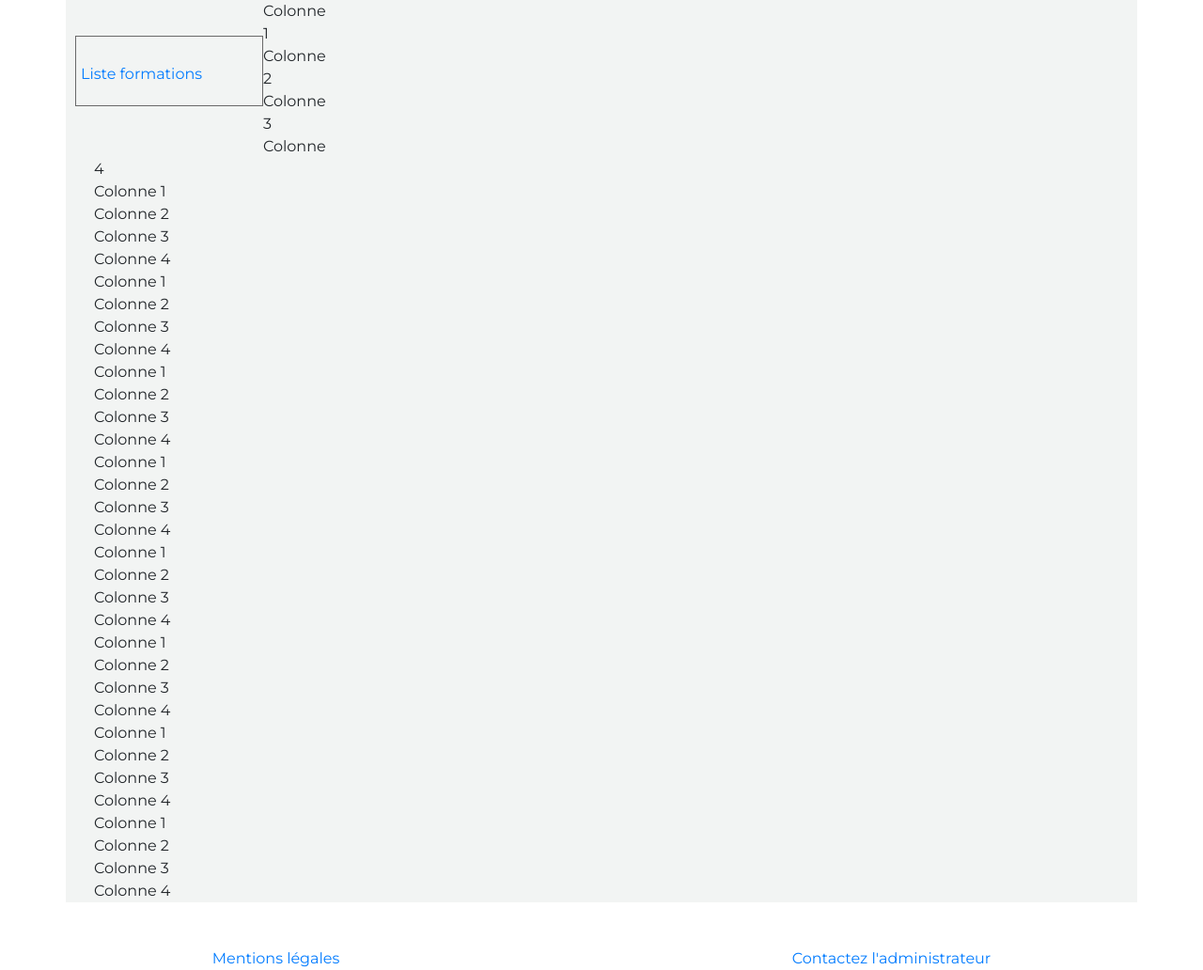
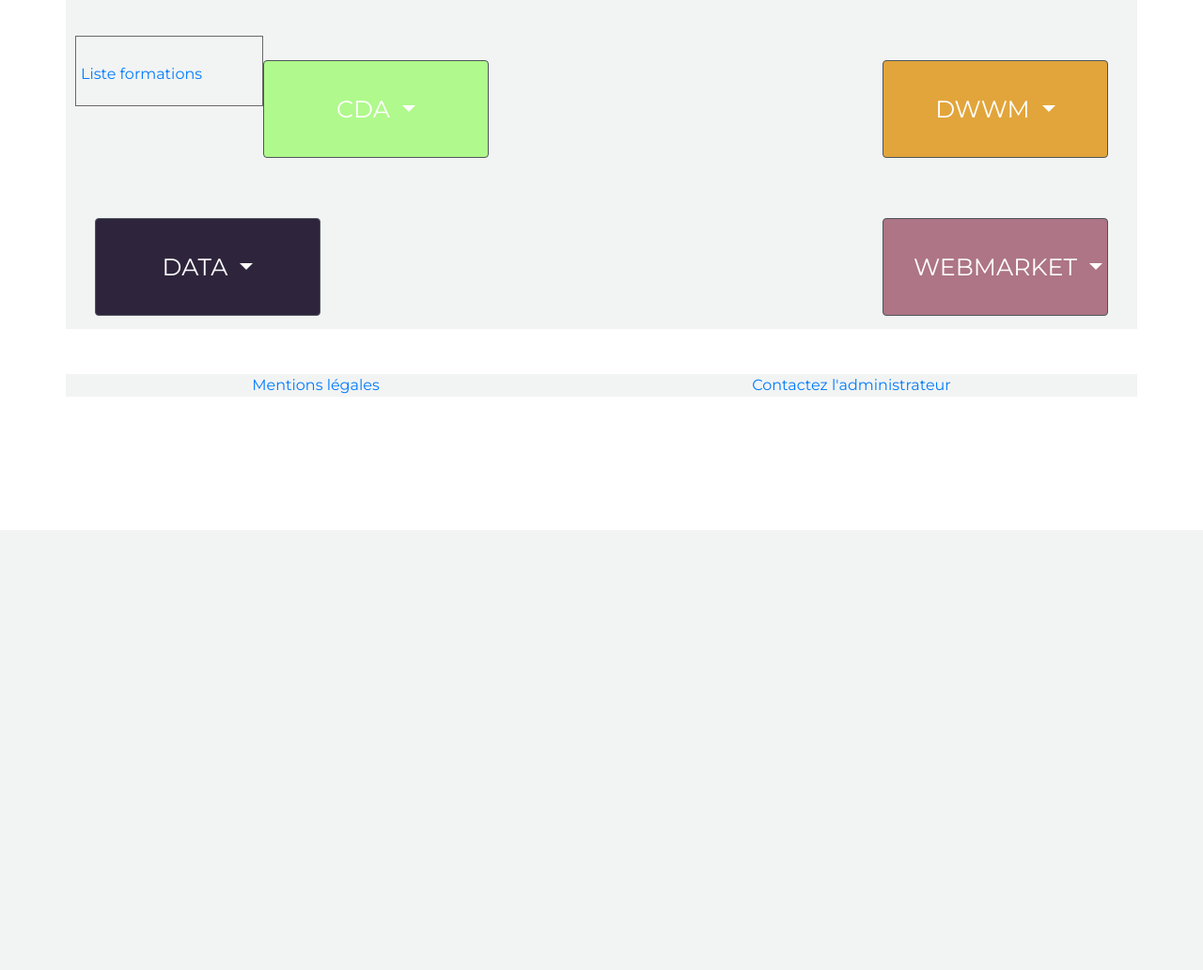
Before and after one commit to marie-bsr/Projet_CDA_Satisfaktion, a Python web app: template templates/page.html in a window 1280 px wide. Shown: the part 236-1268 px from the top of the page at 94% size. After the commit the page ends 800 px from the top, so only its background shows below. Run offline with Jinja, Linux system fonts and the light colour scheme; the template is opened without the code that fills it: most values are stand-ins (such as "Sample title", 1, 10 or a date in 2020); some libraries are stand-ins or nearby versions.

Commit message:
Connect_MYSQL + links

```diff
--- a/static/main.css
+++ b/static/main.css
@@ -71,3 +71,47 @@ body{
 .btn_admin:hover{
     background-color: lightgray;
 }
+
+.liste_formations{
+    min-height: 350px;
+}
+
+.dropdown{
+    margin-top: 4rem;
+}
+
+.dropdown a{
+    padding:2rem;
+    width: 15rem;
+    font-size: 19pt;
+}
+
+.CDA{
+    background-color: greenyellow;
+}
+.CDA:hover{
+    background-color: lightgreen;
+    transition-duration: 0.5s;
+}
+.DATA{
+    background-color: yellow;
+}
+.DATA:hover{
+    background-color: lightyellow;
+    transition-duration: 0.5s;
+}
+.WEBMARKET{
+    background-color: purple;
+
+}
+.WEBMARKET:hover{
+    background-color: rgb(231, 141, 211);
+    transition-duration: 0.5s;
+}
+.DWWM{
+    background-color: rgb(153, 17, 17);
+}
+.DWWM:hover{
+    background-color: lightpink;
+    transition-duration: 0.5s;
+}
--- a/templates/Index.html
+++ b/templates/Index.html
@@ -9,8 +9,11 @@
     <link rel="stylesheet" href="https://stackpath.bootstrapcdn.com/bootstrap/4.3.1/css/bootstrap.min.css"
         integrity="sha384-ggOyR0iXCbMQv3Xipma34MD+dH/1fQ784/j6cY/iJTQUOhcWr7x9JvoRxT2MZw1T" crossorigin="anonymous">
     <link rel="stylesheet" href="https://cdnjs.cloudflare.com/ajax/libs/font-awesome/4.7.0/css/font-awesome.min.css">
-    <link rel="stylesheet" type="text/css" href="../static/main.css">
+    <link rel="stylesheet" type="text/css" href="{{ url_for('static', filename='main.css')}}">
     <link href="https://fonts.googleapis.com/css?family=Montserrat&display=swap" rel="stylesheet">
+    <script src="https://code.jquery.com/jquery-3.2.1.slim.min.js" integrity="sha384-KJ3o2DKtIkvYIK3UENzmM7KCkRr/rE9/Qpg6aAZGJwFDMVNA/GpGFF93hXpG5KkN" crossorigin="anonymous"></script>
+<script src="https://cdnjs.cloudflare.com/ajax/libs/popper.js/1.12.9/umd/popper.min.js" integrity="sha384-ApNbgh9B+Y1QKtv3Rn7W3mgPxhU9K/ScQsAP7hUibX39j7fakFPskvXusvfa0b4Q" crossorigin="anonymous"></script>
+<script src="https://maxcdn.bootstrapcdn.com/bootstrap/4.0.0/js/bootstrap.min.js" integrity="sha384-JZR6Spejh4U02d8jOt6vLEHfe/JQGiRRSQQxSfFWpi1MquVdAyjUar5+76PVCmYl" crossorigin="anonymous"></script>
 </head>
 
 <body>
@@ -50,9 +53,12 @@
     <div class=" container">
         {% block content %}{% endblock %}
     </div>
-    <footer class="row justify-content-around mt-5">
-        <a href="#">Mentions légales</a>
-        <a href="#">Contactez l'administrateur</a>
+    <footer class="container  mt-5">
+        <div class="row justify-content-around">
+                <a href="#">Mentions légales</a>
+                <a href="#">Contactez l'administrateur</a>
+
+        </div>
     </footer>
     </div>
 </body>
@@ -75,4 +81,18 @@
         alert(message)
     }
 
+    color_table = ["#b0f98c", "#e2a53b", "#2e253d", "#ad7585"]
+    color_table_hover = [ "#5bc128", "#f7ac2a", "#44355b", "#d8a2b1"]
+    var dropdown = document.getElementsByClassName("dropdown-toggle");
+    for(let i = 0; i < dropdown.length; i++){
+        dropdown[i].style.backgroundColor = color_table[i];
+        dropdown[i].addEventListener("mouseover", function(e){
+            dropdown[i].style.backgroundColor = color_table_hover[i];
+        })
+        dropdown[i].addEventListener("mouseout", function(e){
+            dropdown[i].style.backgroundColor = color_table[i];
+        })
+    }
+
+
 </script>
--- a/templates/page.html
+++ b/templates/page.html
@@ -3,40 +3,71 @@
 {% block name %}{% if profil is defined%}{{profil.nom}}{% endif %}{% endblock %}
 {% block content %}
 
-<div class="col-3">Colonne 1</div>
-<div class="col-3">Colonne 2</div>
-<div class="col-3">Colonne 3</div>
-<div class="col-3">Colonne 4</div>
-<div class="col-3">Colonne 1</div>
-<div class="col-3">Colonne 2</div>
-<div class="col-3">Colonne 3</div>
-<div class="col-3">Colonne 4</div>
-<div class="col-3">Colonne 1</div>
-<div class="col-3">Colonne 2</div>
-<div class="col-3">Colonne 3</div>
-<div class="col-3">Colonne 4</div>
-<div class="col-3">Colonne 1</div>
-<div class="col-3">Colonne 2</div>
-<div class="col-3">Colonne 3</div>
-<div class="col-3">Colonne 4</div>
-<div class="col-3">Colonne 1</div>
-<div class="col-3">Colonne 2</div>
-<div class="col-3">Colonne 3</div>
-<div class="col-3">Colonne 4</div>
-<div class="col-3">Colonne 1</div>
-<div class="col-3">Colonne 2</div>
-<div class="col-3">Colonne 3</div>
-<div class="col-3">Colonne 4</div>
-<div class="col-3">Colonne 1</div>
-<div class="col-3">Colonne 2</div>
-<div class="col-3">Colonne 3</div>
-<div class="col-3">Colonne 4</div>
-<div class="col-3">Colonne 1</div>
-<div class="col-3">Colonne 2</div>
-<div class="col-3">Colonne 3</div>
-<div class="col-3">Colonne 4</div>
-<div class="col-3">Colonne 1</div>
-<div class="col-3">Colonne 2</div>
-<div class="col-3">Colonne 3</div>
-<div class="col-3">Colonne 4</div>
+<div class="liste_formations">
+    <div class="row justify-content-between ml-3 mr-3">
+        <!-- CDA -->
+        <div class="dropdown show">
+            <a class="btn btn-secondary dropdown-toggle " href="#" role="button" id="dropdownMenuLink"
+                data-toggle="dropdown" aria-haspopup="true" aria-expanded="false">
+                CDA
+            </a>
+            <div class="dropdown-menu" aria-labelledby="dropdownMenuLink">
+                {% for promotion in formations %}
+                {% if "CDA" in promotion["nom"] %}
+                <a class="dropdown-item" href="{{ url_for('page_promo', promotion=promotion ) }}">
+                    {{ promotion["nom"] }} </a>
+                {% endif %}
+                {% endfor %}
+            </div>
+        </div>
+        <!-- DWWM -->
+        <div class="dropdown show">
+            <a class="btn btn-secondary dropdown-toggle " href="#" role="button" id="dropdownMenuLink"
+                data-toggle="dropdown" aria-haspopup="true" aria-expanded="false">
+                DWWM
+            </a>
+            <div class="dropdown-menu" aria-labelledby="dropdownMenuLink">
+                {% for promotion in formations %}
+                {% if "DWWM" in promotion["nom"] %}
+                <a class="dropdown-item" href="{{ url_for('page_promo', promotion=promotion ) }}">
+                    {{ promotion["nom"] }} </a>
+                {% endif %}
+                {% endfor %}
+            </div>
+        </div>
+
+    </div>
+    <div class="row justify-content-between ml-3 mr-3">
+        <!-- DATA -->
+        <div class="dropdown show">
+            <a class="btn btn-secondary dropdown-toggle " href="#" role="button" id="dropdownMenuLink"
+                data-toggle="dropdown" aria-haspopup="true" aria-expanded="false">
+                DATA
+            </a>
+            <div class="dropdown-menu" aria-labelledby="dropdownMenuLink">
+                {% for promotion in formations %}
+                {% if "DATA" in promotion['nom'] %}
+                <a class="dropdown-item" href="{{ url_for('page_promo', promotion=promotion ) }}">
+                    {{ promotion['nom'] }} </a>
+                {% endif %}
+                {% endfor %}
+            </div>
+        </div>
+        <!-- WEBMARKET -->
+        <div class="dropdown show">
+            <a class="btn btn-secondary dropdown-toggle " href="#" role="button" id="dropdownMenuLink"
+                data-toggle="dropdown" aria-haspopup="true" aria-expanded="false">
+                WEBMARKET
+            </a>
+            <div class="dropdown-menu" aria-labelledby="dropdownMenuLink">
+                {% for promotion in formations %}
+                {% if "WEBMARKET" in promotion['nom'] %}
+                <a class="dropdown-item" href="{{ url_for('page_promo', id=promotion.id ) }}">
+                    {{ promotion['nom'] }} </a>
+                {% endif %}
+                {% endfor %}
+            </div>
+        </div>
+    </div>
+</div>
 {% endblock %}
```
Also changed, not shown: app.py (+45 -10 lines), templates/admin.html (+7 -8 lines), templates/connection.html (+1 -9 lines), templates/dashboard.html (added, +25 -0 lines), appels_base.py (added).
